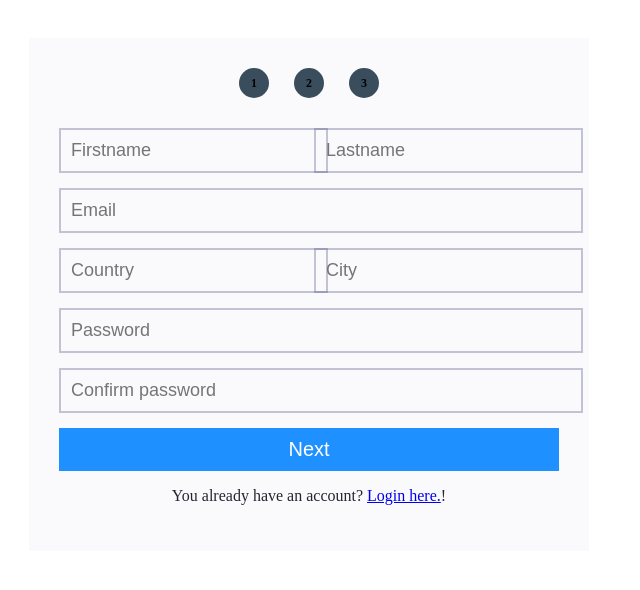
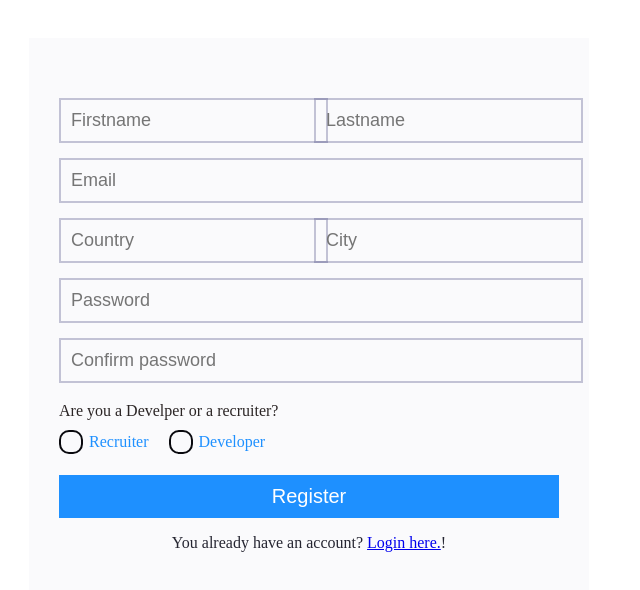
Before and after one commit to 0Kwanele0/Recruiter, a Next.js app in the folder client/: page /register in a window 1280 px wide. Shown: the top 590 px of the page, without its empty margins (331-971 px from the left). Built offline with nearby package versions, Linux system fonts and the light colour scheme.

Commit message:
added option to choose between dev and recruiter

```diff
--- a/client/pages/register/index.jsx
+++ b/client/pages/register/index.jsx
@@ -204,7 +204,31 @@ function Index() {
     setError(false);
   }
 
+  const [recruiterCheckbox, setRecruiterCheckbox] = useState(false);
+  const [developerCheckbox, setDeveloperCheckbox] = useState(false);
+  const [checkboxError, setCheckboxError] = useState(false);
+  const recruiterBox = useRef();
+  const developerBox = useRef();
+
+  function labelClicked(e) {
+    switch (e.target.innerText) {
+      case "Developer":
+        setDeveloperCheckbox(true);
+        setRecruiterCheckbox(false);
+        recruiterBox.current.style.backgroundColor = "white";
+        developerBox.current.style.backgroundColor = "#7452d9";
+        return;
+      case "Recruiter":
+        setRecruiterCheckbox(true);
+        setDeveloperCheckbox(false);
+        recruiterBox.current.style.backgroundColor = "#7452d9";
+        developerBox.current.style.backgroundColor = "white";
+        return;
+    }
+  }
+
   async function registerUser(data) {
+    if (developerCheckbox) {
       fetch("http://localhost:3001/user/register", {
         method: "POST",
         headers: { "Content-Type": "application/json" },
@@ -225,22 +249,33 @@ function Index() {
           console.log(response.msg);
         }
       });
+    } else if (recruiterCheckbox) {
+      fetch("http://localhost:3001/recruiter/register", {
+        method: "POST",
+        headers: { "Content-Type": "application/json" },
+        body: JSON.stringify(data),
+      }).then(async (data) => {
+        const response = await data.json();
+        if (data.status == 200) {
+          setRecponseError();
+          setUser(response);
+          console.log(user);
+        } else if (data.status == 401) {
+          setRecponseError(response.msg);
+          console.log(response.msg);
+        } else {
+          setRecponseError(response.msg);
+          console.log(response.msg);
+        }
+      });
+    } else {
+      setCheckboxError(true);
+    }
   }
 
   return (
     <div className={regstyles.container}>
       <div className={regstyles.formsContainer}>
-        <div className={regstyles.counter}>
-          <div className={regstyles.paraCont}>
-            <p>1</p>
-          </div>
-          <div className={regstyles.paraCont}>
-            <p>2</p>
-          </div>
-          <div className={regstyles.paraCont}>
-            <p>3</p>
-          </div>
-        </div>
         {registering && (
           <form
             onSubmit={handleSubmit(registerUser)}
@@ -322,9 +357,25 @@ function Index() {
                 <span>{errors.confirm_password.message}</span>
               )}
             </div>
+            <div className={regstyles.recOrDev}>
+              <p>Are you a Develper or a recruiter?</p>
+              <div className={regstyles.checkboxContainer}>
+                <div className={regstyles.checkbox}>
+                  <div ref={recruiterBox} className={regstyles.check}></div>
+                  <p onClick={labelClicked}>Recruiter</p>
+                </div>
+                <div className={regstyles.checkbox}>
+                  <div ref={developerBox} className={regstyles.check}></div>
+                  <p onClick={labelClicked}>Developer</p>
+                </div>
+              </div>
+              {checkboxError ? <small>Please select one!</small> : null}
+            </div>
             {responseError ? <small>{responseError}</small> : null}
             {error ? <small>Passwords don't match!</small> : null}
-            <button type="submit">Next</button>
+            <button type="submit">
+              {developerCheckbox ? "Next" : "Register"}{" "}
+            </button>
           </form>
         )}
         {details && (
--- a/client/styles/register.module.scss
+++ b/client/styles/register.module.scss
@@ -2,27 +2,6 @@
   display: flex;
   flex-direction: column;
   align-items: center;
-  .counter {
-    display: flex;
-    gap: 25px;
-    align-items: center;
-    .paraCont {
-      background-color: rgba(27, 49, 66, 0.863);
-      width: 30px;
-      height: 30px;
-      display: flex;
-      justify-content: center;
-      align-items: center;
-      border-radius: 50%;
-      cursor: pointer;
-    }
-    p {
-      margin: 0;
-      padding: 10px;
-      font-size: 12px;
-      font-weight: 600;
-    }
-  }
   .formsContainer {
     background-color: rgb(250, 250, 252);
     padding: 30px;
@@ -80,6 +59,40 @@
       }
       small {
         color: tomato;
+      }
+      .recOrDev {
+        p {
+          margin: 4px 0;
+          color: rgb(43, 37, 37);
+        }
+        .checkboxContainer {
+          display: flex;
+          justify-content: flex-start;
+          gap: 20px;
+          width: fit-content;
+          .checkbox {
+            width: 100%;
+            display: flex;
+            align-items: center;
+            gap: 6px;
+            margin: 5px 0;
+            justify-content: flex-start;
+            p {
+              color: dodgerblue;
+              cursor: pointer;
+              transition: all 0.2s ease;
+              &:hover {
+                color: rgb(85, 94, 221);
+              }
+            }
+            .check {
+              border-radius: 10px;
+              width: 20px;
+              height: 20px;
+              border: 2px solid rgb(9, 9, 14);
+            }
+          }
+        }
       }
     }
     .about {
```
Lines whose indentation alone changed are shown as unchanged.
